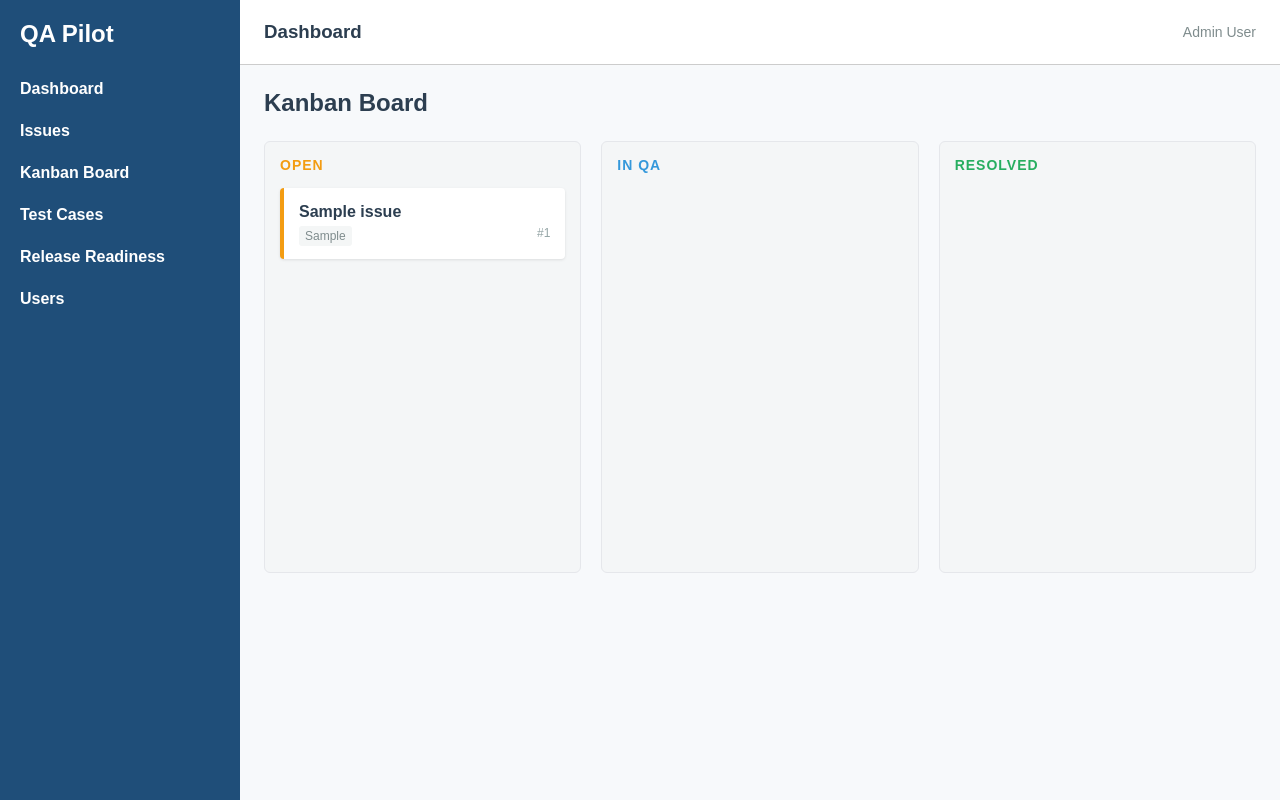
After one commit to Aafia19/qa-pilot, a Flask app: page /kanban in a window 1280 px wide. The commit adds this page. Run offline with Flask 3, Linux system fonts and the light colour scheme; tables that the repository leaves empty hold one stand-in row (values such as "Sample post").

Commit message:
Completed week 6, which was the Kanban Board and test case foundation

```diff
--- a/app.py
+++ b/app.py
@@ -34,6 +34,16 @@ class Issue(db.Model):
 
     def __repr__(self):
         return f'<Issue {self.title}>'
+
+class TestCase(db.Model):
+    id = db.Column(db.Integer, primary_key=True)
+    title = db.Column(db.String(100), nullable=False)
+    description = db.Column(db.Text, nullable=False)
+    status = db.Column(db.String(20), default='Not Run')
+    issue_id = db.Column(db.Integer, nullable=True)
+
+    def __repr__(self):
+        return f'<TestCase {self.title}>'
 
 # --- Routes ---
 
@@ -132,5 +142,42 @@ def edit_issue(id):
 
     return render_template('edit_issue.html', issue=issue_to_edit)
 
+@app.route('/kanban')
+def kanban():
+    open_issues = Issue.query.filter_by(status='Open').all()
+    in_qa_issues = Issue.query.filter_by(status='In QA').all()
+    resolved_issues = Issue.query.filter_by(status='Resolved').all()
+
+    return render_template(
+        'kanban.html',
+        open_issues=open_issues,
+        in_qa_issues=in_qa_issues,
+        resolved_issues=resolved_issues
+    )
+
+@app.route('/test_cases')
+def test_cases():
+    all_tests = TestCase.query.all()
+    return render_template('test_cases.html', test_cases=all_tests)
+
+@app.route('/add_test_case', methods=['GET', 'POST'])
+def add_test_case():
+    if request.method == 'POST':
+        title = request.form['title']
+        description = request.form['description']
+        issue_id = request.form['issue_id']
+
+        if issue_id == "":
+            issue_id = None
+
+        new_test = TestCase(title=title, description=description, issue_id=issue_id)
+        db.session.add(new_test)
+        db.session.commit()
+
+        return redirect(url_for('test_cases'))
+
+    active_issues = Issue.query.filter(Issue.status != 'Resolved').all()
+    return render_template('add_test_case.html', issues=active_issues)
+
 if __name__ == '__main__':
     app.run(debug=True, port=5001)
--- a/templates/base.html
+++ b/templates/base.html
@@ -56,8 +56,8 @@
         <h2>QA Pilot</h2>
         <a href="/dashboard">Dashboard</a>
         <a href="/issues">Issues</a>
-        <a href="#">Kanban Board</a>
-        <a href="#">Test Cases</a>
+        <a href="/kanban">Kanban Board</a>
+        <a href="/test_cases">Test Cases</a>
         <a href="#">Release Readiness</a>
         <a href="/users">Users</a>
     </div>
--- /dev/null
+++ b/templates/kanban.html
@@ -0,0 +1,44 @@
+{% extends "base.html" %}
+
+{% block content %}
+<div style="margin-bottom: 24px;">
+    <h2 style="color: #2C3E50; margin: 0;">Kanban Board</h2>
+</div>
+
+<div style="display: flex; gap: 20px; align-items: flex-start;">
+
+    <div style="flex: 1; background: #F4F6F7; border-radius: 6px; padding: 15px; border: 1px solid #E5E7EB; min-height: 400px;">
+        <h3 style="color: #F39C12; margin-top: 0; margin-bottom: 15px; font-size: 14px; text-transform: uppercase; letter-spacing: 1px;">Open</h3>
+        {% for issue in open_issues %}
+        <div style="background: white; padding: 15px; border-radius: 4px; box-shadow: 0 1px 3px rgba(0,0,0,0.1); margin-bottom: 10px; border-left: 4px solid #F39C12;">
+            <a href="/edit_issue/{{ issue.id }}" style="text-decoration: none; color: #2C3E50; font-weight: bold; display: block; margin-bottom: 5px;">{{ issue.title }}</a>
+            <span style="font-size: 12px; background: #F4F6F6; color: #7F8C8D; padding: 3px 6px; border-radius: 3px;">{{ issue.severity }}</span>
+            <span style="font-size: 12px; color: #95A5A6; float: right;">#{{ issue.id }}</span>
+        </div>
+        {% endfor %}
+    </div>
+
+    <div style="flex: 1; background: #F4F6F7; border-radius: 6px; padding: 15px; border: 1px solid #E5E7EB; min-height: 400px;">
+        <h3 style="color: #3498DB; margin-top: 0; margin-bottom: 15px; font-size: 14px; text-transform: uppercase; letter-spacing: 1px;">In QA</h3>
+        {% for issue in in_qa_issues %}
+        <div style="background: white; padding: 15px; border-radius: 4px; box-shadow: 0 1px 3px rgba(0,0,0,0.1); margin-bottom: 10px; border-left: 4px solid #3498DB;">
+            <a href="/edit_issue/{{ issue.id }}" style="text-decoration: none; color: #2C3E50; font-weight: bold; display: block; margin-bottom: 5px;">{{ issue.title }}</a>
+            <span style="font-size: 12px; background: #F4F6F6; color: #7F8C8D; padding: 3px 6px; border-radius: 3px;">{{ issue.severity }}</span>
+            <span style="font-size: 12px; color: #95A5A6; float: right;">#{{ issue.id }}</span>
+        </div>
+        {% endfor %}
+    </div>
+
+    <div style="flex: 1; background: #F4F6F7; border-radius: 6px; padding: 15px; border: 1px solid #E5E7EB; min-height: 400px;">
+        <h3 style="color: #27AE60; margin-top: 0; margin-bottom: 15px; font-size: 14px; text-transform: uppercase; letter-spacing: 1px;">Resolved</h3>
+        {% for issue in resolved_issues %}
+        <div style="background: white; padding: 15px; border-radius: 4px; box-shadow: 0 1px 3px rgba(0,0,0,0.1); margin-bottom: 10px; border-left: 4px solid #27AE60;">
+            <a href="/edit_issue/{{ issue.id }}" style="text-decoration: none; color: #2C3E50; font-weight: bold; display: block; margin-bottom: 5px;">{{ issue.title }}</a>
+            <span style="font-size: 12px; background: #F4F6F6; color: #7F8C8D; padding: 3px 6px; border-radius: 3px;">{{ issue.severity }}</span>
+            <span style="font-size: 12px; color: #95A5A6; float: right;">#{{ issue.id }}</span>
+        </div>
+        {% endfor %}
+    </div>
+
+</div>
+{% endblock %}
```
Also changed, not shown: templates/add_test_case.html (added, +34 -0 lines), templates/test_cases.html (added, +41 -0 lines).
